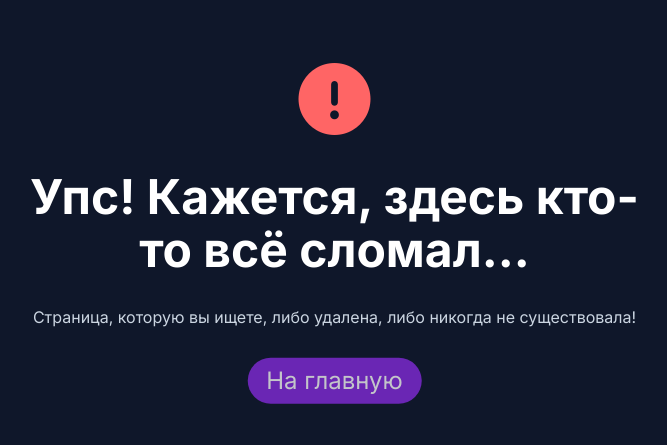
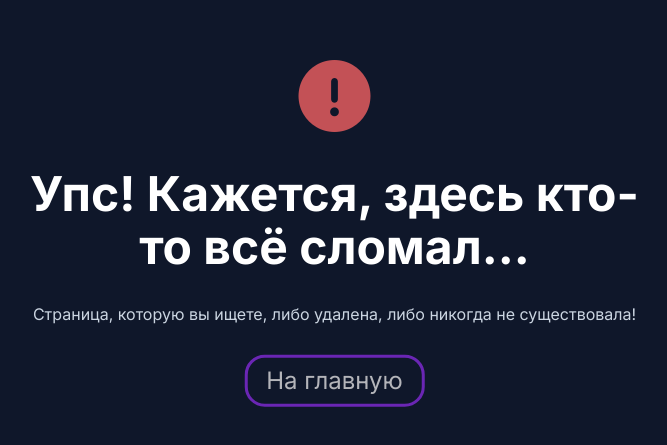
Before and after one commit to waqqer/Unlucky, a React (Vite) app: page / in a window 1280 px wide. Shown: the part 167-612 px from the top of the page, without its empty margins (298-965 px from the left). Built offline with nearby package versions, Linux system fonts and the light colour scheme.

Commit message:
Error page final

```diff
--- a/src/pages/ErrorPage/ErrorPage.jsx
+++ b/src/pages/ErrorPage/ErrorPage.jsx
@@ -11,7 +11,7 @@ const ErrorPage = (props) => {
     return (
         <div>
             <ErrorMessage title={title} desc={message} className="EnterFade">
-                <LinkButton title="На главную" />
+                <LinkButton title="На главную" link="/Unlucky?" />
             </ErrorMessage>
         </div>
     )
--- a/src/widgets/error-message/ErrorMessage.css
+++ b/src/widgets/error-message/ErrorMessage.css
@@ -23,6 +23,11 @@
     color: var(--Main_text_color);
 }
 
+.Error {
+    text-decoration: none;
+    font-style: normal;
+}
+
 .ErrorDesc {
     font-size: 1rem;
     font-weight: normal;
@@ -38,4 +43,12 @@
     font-size: clamp(1em, 3em, 6em);
     margin-bottom: 0.5vh;
     color: rgb(255, 101, 101);
+    opacity: 0.75;
+
+    transition: all 0.15s ease;
 }
+
+.ErrorIcon:hover {
+    opacity: 1;
+    transform: translateY(-2px);
+}
--- a/src/widgets/link-button/LinkButton.css
+++ b/src/widgets/link-button/LinkButton.css
@@ -1,9 +1,10 @@
 .LinkButton {
     padding: 1.5% 3%;
-    background-color: rgba(137, 43, 226);
+    background-color: transparent;
+    border: rgba(137, 43, 226) 3px solid;
     opacity: 0.75;
 
-    border-radius: 50px;
+    border-radius: 20px;
 
     justify-content: center;
     align-items: center;
@@ -11,7 +12,7 @@
 
     transition: all 0.2s ease-in-out;
 
-    color: white;
+    color: rgb(236, 234, 234);
     text-decoration: none;
     text-align: center;
 
@@ -34,4 +35,6 @@
     box-shadow: 0px 0px 12px 1px rgba(206, 89, 242, 0.44);
 
     opacity: 1;
+
+    border-radius: 15px;
 }
```
Also changed, not shown: 1 other file (tests, documents, lock files or other folders).
